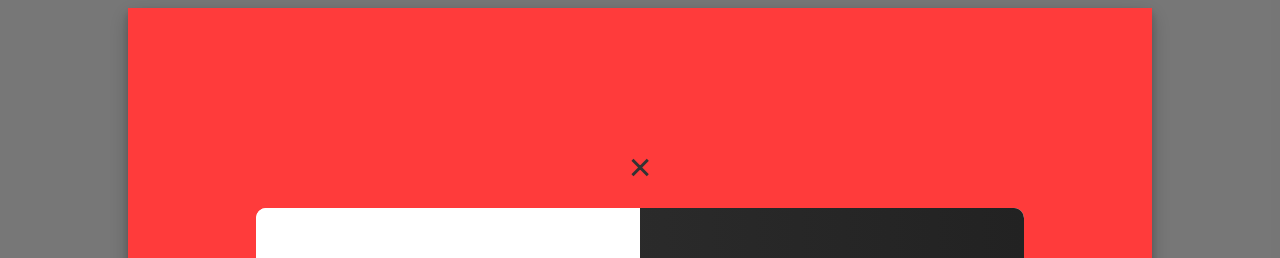
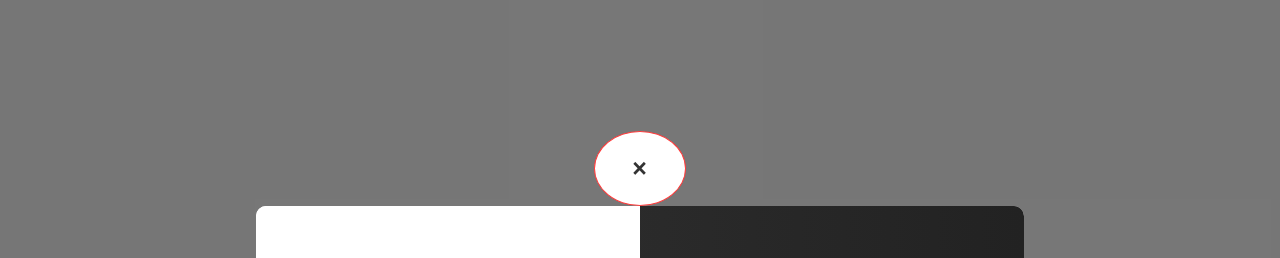
Before and after one commit to DaimonWarlord/daimonwarlordwebsite, a plain HTML site: page index.html in a window 1280 px wide. Both pictures are taken after a click on the item "Sign In". Shown: the part 56-314 px from the top of the page. Drawn offline with nearby package versions, Linux system fonts and the light colour scheme.

Commit message:
Completed Login UI Front-End

```diff
--- a/index.html
+++ b/index.html
@@ -42,7 +42,7 @@
     <!-- Modal Start -->
     <div id="sign-in-modal" class="modal">
         <div class="modal-content">
-            <span class="closeBtn" id="sign-in-close-btn">&times;</span>
+            <button class="closeBtn" id="sign-in-close-btn">&times;</button>
             <div class="container" id="container">
                 <div class="form-container sign-up-container">
                     <form action="#">
@@ -56,7 +56,7 @@
                         <input type="text" placeholder="Name" />
                         <input type="email" placeholder="Email" />
                         <input type="password" placeholder="Password" />
-                        <button>Sign Up</button>
+                        <button id="submit-signUp">Sign Up</button>
                     </form>
                 </div>
                 <div class="form-container sign-in-container">
@@ -71,7 +71,7 @@
                         <input type="email" placeholder="Email" />
                         <input type="password" placeholder="Password" />
                         <a href="#">Forgot your password?</a>
-                        <button>Sign In</button>
+                        <button id="submit-signIn">Sign In</button>
                     </form>
                 </div>
                 <div class="overlay-container">
--- a/scss/style.scss
+++ b/scss/style.scss
@@ -143,12 +143,10 @@ img#brand-logo{
     align-items: center;
     height: 100vh;
     margin: 0 0 50px;
-    background: #ff3b3b;
     margin: 5% auto;
     padding: 20px;
     color: #333;
     width: 80%;
-    box-shadow: 0 5px 8px 0 rgba(0,0,0,0.2), 0 7px 20px 0 rgba(0,0,0,0.2);
     animation-name: modalopen;
     animation-duration: 1s;
 
@@ -171,10 +169,21 @@ img#brand-logo{
 
     #sign-in-close-btn{
         color: #333;
-        font-size: 50px;
+        background: #fff;
+        display: inline-flex;
+        justify-content: center;
+        align-items: center;
+        font-size: 25px;
+        width: 10px;
+        height: 75px;
+        border: 1px solid #ff3b3b;
+        border-radius: 50%;
+        margin: 0 5px;
 
         &:hover{
             color: #fff;
+            background: #ff3b3b;
+            border: 1px solid #fff;
         }
 
     }
@@ -241,6 +250,10 @@ img#brand-logo{
         letter-spacing: 1px;
         text-transform: uppercase;
         transition: transform 80ms ease-in;
+
+        &:hover{
+            cursor: pointer;
+        }
 
         &:active{
             transform: scale(0.95);
```
Also changed, not shown: css/style.css, 1 other file.
